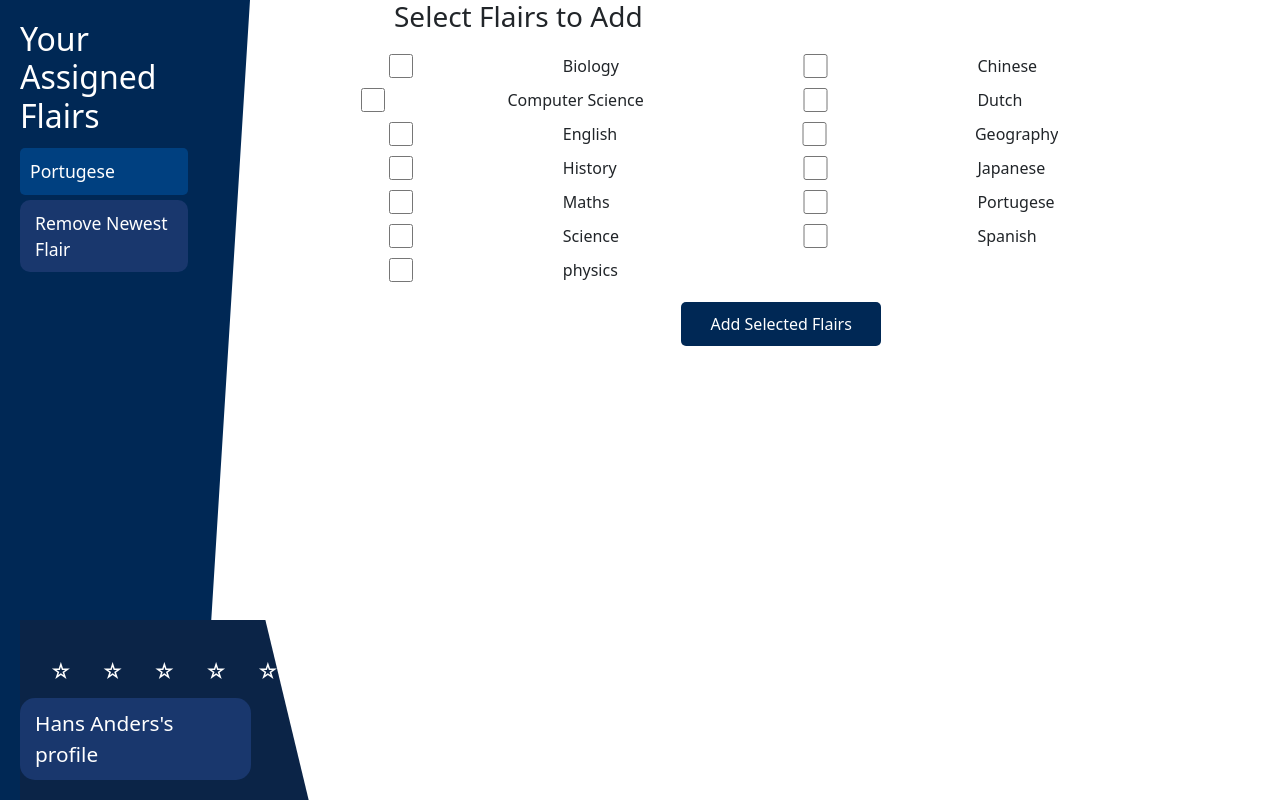
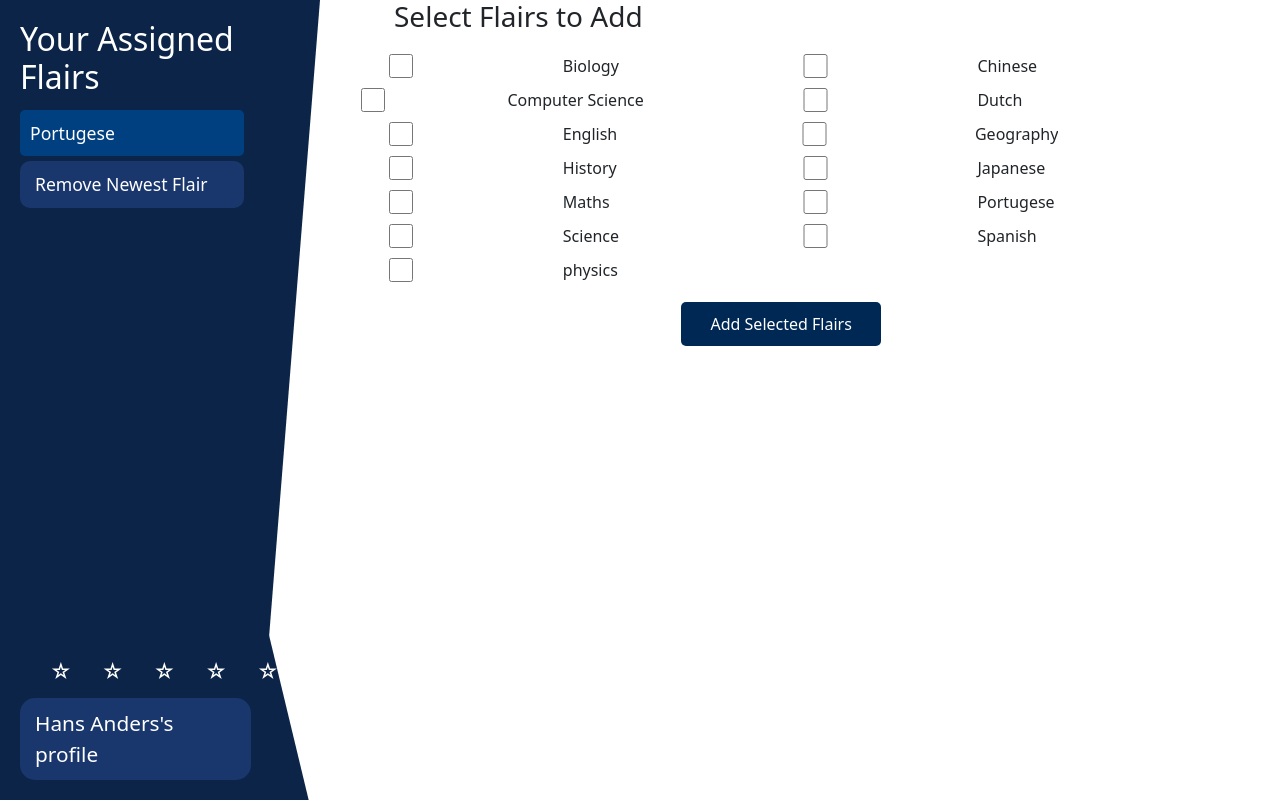
Before and after one commit to Priy4s/TLE-1-experiment-3, a PHP site: page /expert-profile.php in a window 1280 px wide. Run offline with PHP 8.4, Linux system fonts and the light colour scheme; a user stored in the database is signed in; data comes from the database, SQL or seed files in the repository; data that the repository does not hold is empty.

Commit message:
sidebar css fixes

```diff
--- a/expert-profile.php
+++ b/expert-profile.php
@@ -142,6 +142,7 @@ if ($_SERVER['REQUEST_METHOD'] === 'POST') {
             justify-content: center; /* Align items to the center */
             align-items: center; /* Center items horizontally */
             height: 100%; /* Ensure full height for spacing */
+            width: 90%;
         }
 
         .flairForm button {
@@ -163,12 +164,12 @@ if ($_SERVER['REQUEST_METHOD'] === 'POST') {
             padding-left: 10px; /* Slight left padding for main content */
         }
 
-        .sidebar {
-            padding: 20px;
-            background-color: #002855;
-            color: white;
-            width: 250px;
-        }
+        /*.sidebar {*/
+        /*    padding: 20px;*/
+        /*    background-color: #002855;*/
+        /*    color: white;*/
+        /*    width: 250px;*/
+        /*}*/
 
         .topic {
             display: block;
```
